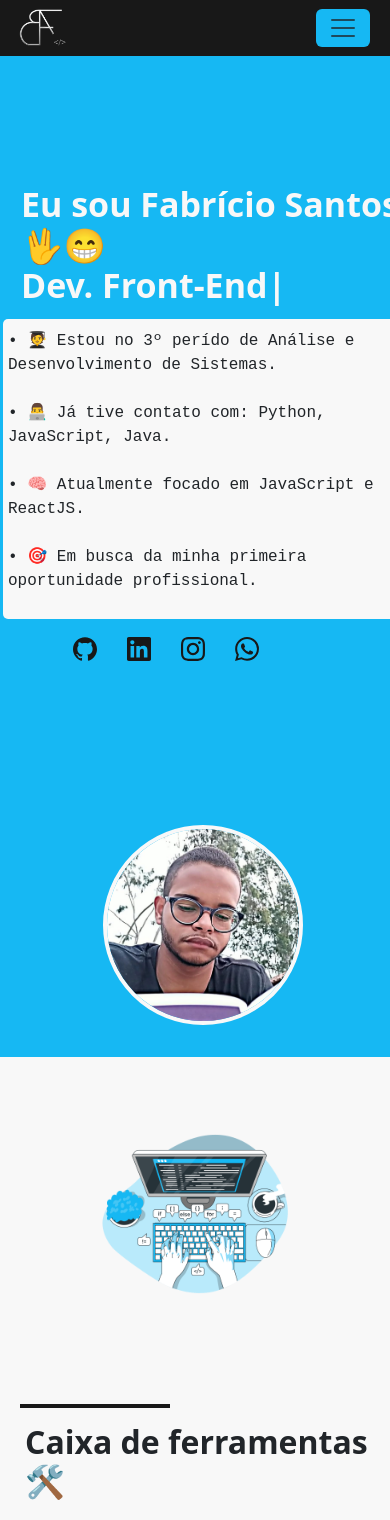
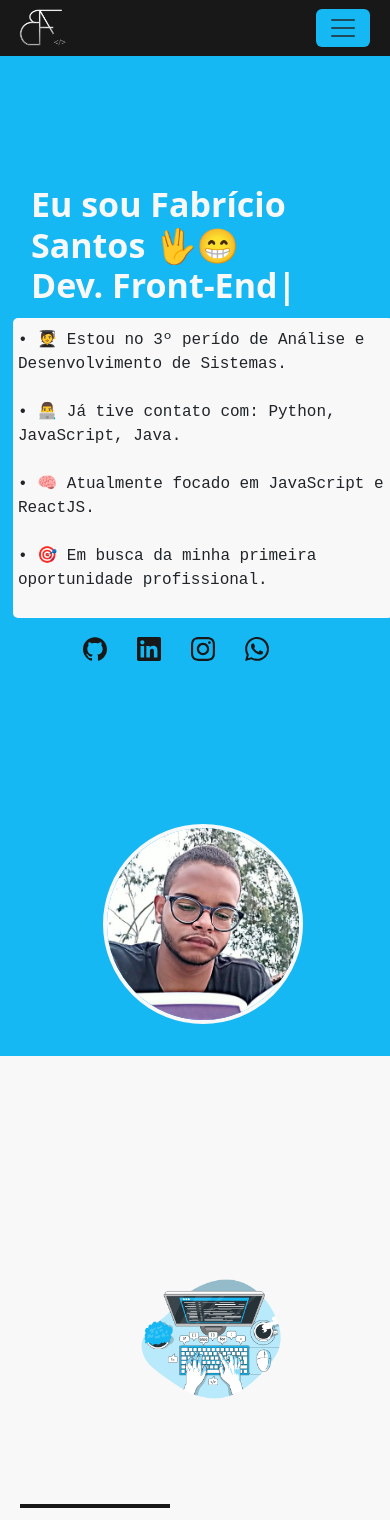
Before and after one commit to Fabricio-Antonio/portifolio, a Next.js app in the folder portifolio/: page / in a window 390 px wide. Shown: the top 1520 px of the page. Built offline with nearby package versions, Linux system fonts and the light colour scheme.

Commit message:
:iphone: resposividade

```diff
--- a/portifolio/src/components/Code/style.jsx
+++ b/portifolio/src/components/Code/style.jsx
@@ -19,11 +19,34 @@ export const Code = styled.div`
 @media (max-width: 768px) {
       margin-left: 2em;
 }
-@media (max-width: 425px) {
+
+@media (max-width: 688px) {
+      width: 600px;
+      height: 300px;
+      margin-left: 1rem;
+}
+
+@media (max-width: 426px) {
       width: 400px;
       height: 300px;
       margin-left: 1rem;
 }
+@media (max-width: 415px) {
+      width: 380px;
+      height: 300px;
+      margin-left: 1rem;
+}
+
+@media (max-width: 376px) {
+      width: 300px;
+      height: 300px;
+      margin-left: 1rem;
+}
+      @media (max-width: 361px) {
+            width: 300px;
+            height: 300px;
+            margin-left: 1rem;
+      }
 `;
 
 export default Code;
--- a/portifolio/src/components/List/style.jsx
+++ b/portifolio/src/components/List/style.jsx
@@ -5,7 +5,7 @@ export const StyledList = styled.div`
         margin-top: 8px;
         font-weight: 500;
         list-style: none;
-        font-size: 30px;
+        font-size: 20px;
         align-items: left;
         display: grid;
         margin-left: 16px;
@@ -16,8 +16,21 @@ export const StyledList = styled.div`
 
         & svg {
             padding-right: 10px;
-            font-size: 50px;
+            font-size: 35px;
         }
+
+        @media (max-width: 1024px) {
+            grid-template-columns: 1fr 1fr;
+}
+
+        @media (max-width: 769px) {
+            grid-template-columns: 1fr 1fr;
+            font-size: 15px;
+            & svg {
+            padding-right: 10px;
+            font-size: 30px;
+        }
+}
 
         @media (max-width: 425px) {
             grid-template-columns: 1fr 1fr;
--- a/portifolio/src/components/Menu/style.jsx
+++ b/portifolio/src/components/Menu/style.jsx
@@ -62,7 +62,7 @@ export const StyledMenu = styled.div`
     transform: scaleX(1);
     }
 
-    @media (max-width: 425px) {
+    @media (max-width: 1024px) {
         display: none;
 }
 `;
--- a/portifolio/src/components/MenuMobile/index.jsx
+++ b/portifolio/src/components/MenuMobile/index.jsx
@@ -10,7 +10,6 @@ import {
 } from 'reactstrap';
 import Image from 'next/image';
 import logo from '../../../public/img/logo.png'
-import Link from 'next/link';
 
 
 function MenuMobile() {
--- a/portifolio/src/components/Section/style.jsx
+++ b/portifolio/src/components/Section/style.jsx
@@ -27,7 +27,7 @@ export const StyledSection = styled.div`
     & img{
         margin-top: 140px;
         border-radius: 50%;
-        margin-left: 150px;
+        margin-left: 6rem;
         border: 4px solid #f8f8f8;
         display: flex;
         flex-wrap: wrap;
@@ -40,7 +40,7 @@ export const StyledSection = styled.div`
         }
     }
 
-    @media (max-width: 768px) {
+    @media (max-width: 835px) {
         & img{
         margin-left: 1em;
         height: 200px;
@@ -65,4 +65,6 @@ export const StyledSection = styled.div`
             margin-left: 1em;
         }
     }
+
+
 `
--- a/portifolio/src/components/Section2/style.jsx
+++ b/portifolio/src/components/Section2/style.jsx
@@ -17,7 +17,7 @@ export const StyledSection2 = styled.div`
 
     & p{
     margin-left: 30px;
-    font-size: 21px;
+    font-size: 18px;
     font-weight: 400;
     margin-top: 15px;
     }
@@ -36,6 +36,29 @@ export const StyledSection2 = styled.div`
         grid-template-columns: 1fr 1fr;
     }
 
+    @media (max-width: 1024px) {
+        & h2{
+        font-size: 2.125rem;
+        font-weight: 700;
+        margin-left: 30px;
+        margin-top: 15px;
+    }
+
+    & img {
+        align-items: center;
+    }
+
+
+        & p{
+        margin-left: 30px;
+        font-size: 18px;
+        font-weight: 400;
+        margin-top: 15px;
+        }
+
+
+}
+
 @media (max-width: 768px) {
     & li {
         list-style: none;
@@ -47,7 +70,7 @@ export const StyledSection2 = styled.div`
     }
 }
 
-@media (max-width: 425px) {
+@media (max-width: 426px) {
         justify-content: center;
 
         & h2{
@@ -59,14 +82,13 @@ export const StyledSection2 = styled.div`
 
         & p{
         margin-left: 1.563rem;
-        font-size: 1.188rerm;
+        font-size: 1.188rem;
         font-weight: 400;
         margin-top: 15px;
         }
 
         & img {
-            margin-top: 50px;
-            margin-left: 0;
+
             height: 200px;
             width: 200px;
         }
@@ -77,6 +99,27 @@ export const StyledSection2 = styled.div`
 
 
     }
+}
+    @media (max-width: 769px) {
+            & img {
+        margin-left: 2rem;
+        height: 150px;
+        width: 150px;
+    }
+
+        & h2{
+        font-size: 1.5rem;
+        font-weight: 700;
+        margin-left: 1.5rem;
+        margin-top: 15px;
+        }
+
+        & p{
+        margin-left: 1.563rem;
+        font-size: 1rem;
+        font-weight: 400;
+        margin-top: 15px;
+        }
   }
 `
 export default StyledSection2;
--- a/portifolio/src/pages/index.tsx
+++ b/portifolio/src/pages/index.tsx
@@ -73,7 +73,7 @@ export default function Home() {
       </StyledSection>
       <StyledSection2>
         <div className="my-6">
-          <Image src={code} width={500} height={500} alt="..." />
+          <Image src={code} width={300} height={300} alt="..." />
         </div>
         <div>
           <Line/>
--- a/portifolio/src/styles/global.tsx
+++ b/portifolio/src/styles/global.tsx
@@ -37,7 +37,7 @@ const GlobalSyles = createGlobalStyle`
     .test {
         button {
             background-color:  #16B8F3;
-            color: #f8f8f8;
+            color: #181818;
             border: none;
         }
 
@@ -72,21 +72,6 @@ const GlobalSyles = createGlobalStyle`
     transition: 0.4s;
     }
 
-    & li a:before {
-    content: "";
-    position: absolute;
-    width: 100%;
-    height: 4px;
-    bottom: 0;
-    top: 20px;
-    left: 0;
-    background-color: #16B8F3;
-    visibility: hidden;
-    -webkit-transform: scaleX(0);
-    transform: scaleX(0);
-    -webkit-transition: all 0.3s ease-in-out 0s;
-    transition: all 0.3s ease-in-out 0s;
-    }
 
     & a:hover:before {
     visibility: visible;
@@ -94,11 +79,7 @@ const GlobalSyles = createGlobalStyle`
     transform: scaleX(1);
     }
 
-    @media (min-width: 768px) {
-        .Navbar{
-            display: none;
-        }
-    }
+
 }
 `;
 
```
